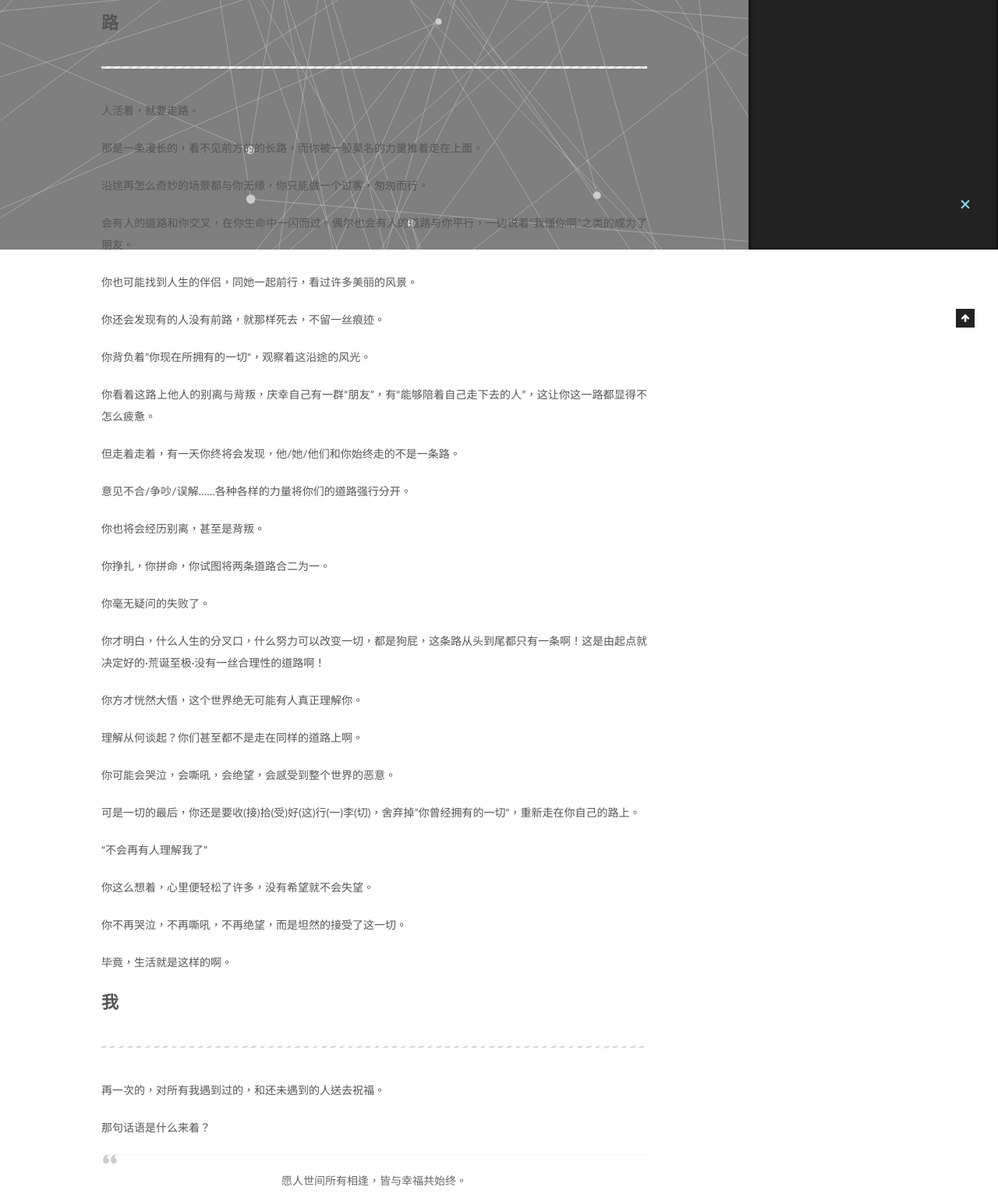
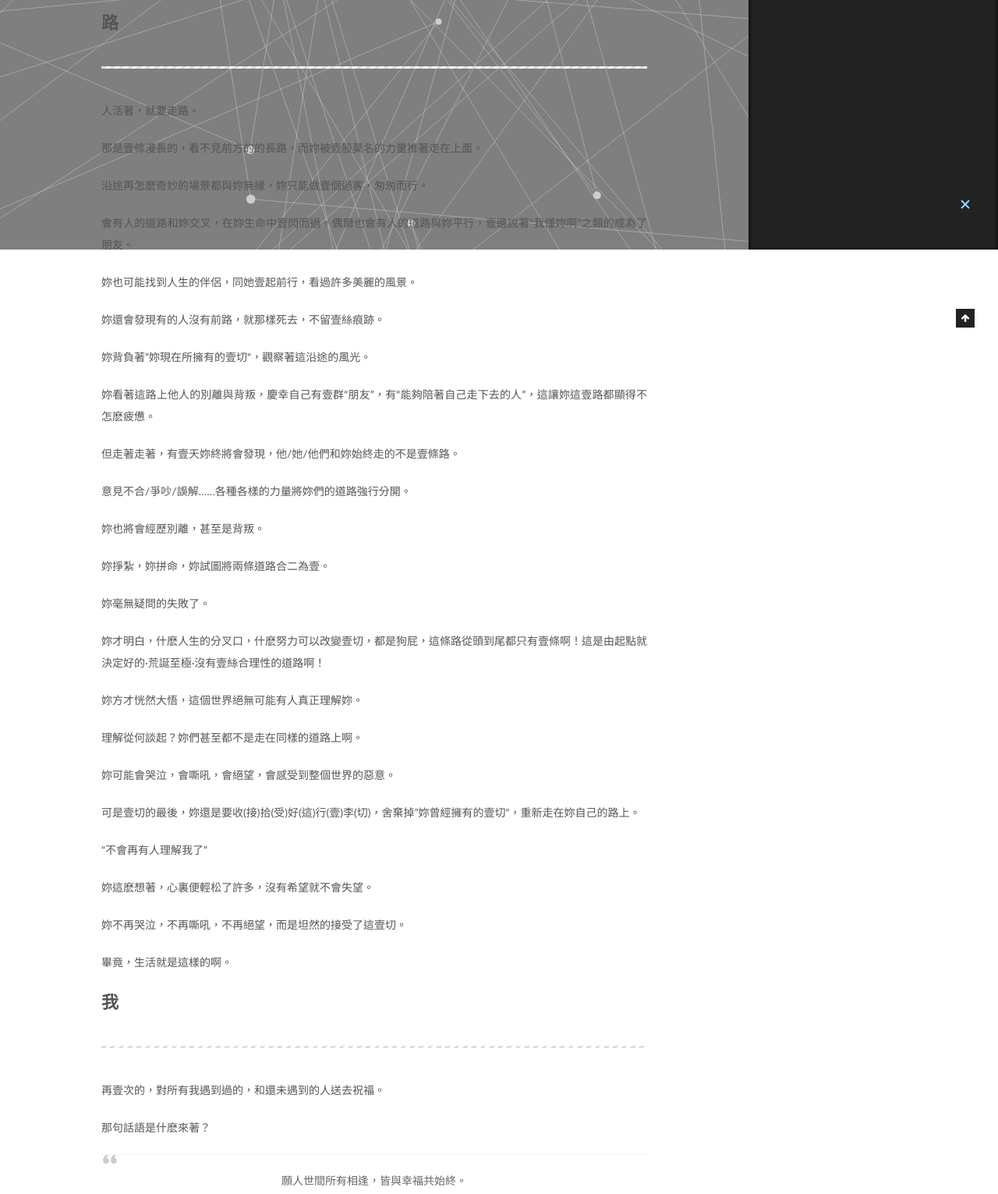
Before and after one commit to ZerowindSE/ZerowindSE.github.io, a plain HTML site: page 2018/08/01/Chip-2/index.html in a window 1280 px wide. Shown: the part 480-2011 px from the top of the page at 78% size. Drawn offline with Linux system fonts and the light colour scheme.

Commit message:
Site updated: 2018-08-01 02:54:43

```diff
--- a/2018/08/01/Chip-2/index.html
+++ b/2018/08/01/Chip-2/index.html
@@ -79,18 +79,18 @@
 
 
 
-<meta name="description" content="路 人活着，就要走路。 那是一条漫长的，看不见前方的的长路，而你被一股莫名的力量推着走在上面。 沿途再怎么奇妙的场景都与你无缘，你只能做一个过客，匆匆而行。 会有人的道路和你交叉，在你生命中一闪而过。偶尔也会有人的道路与你平行，一边说着“我懂你啊”之类的成为了朋友。 你也可能找到人生的伴侣，同她一起前行，看过许多美丽的风景。 你还会发现有的人没有前路，就那样死去，不留一丝痕迹。 你背负着”你现在所">
+<meta name="description" content="路 人活著，就要走路。 那是壹條漫長的，看不見前方的的長路，而妳被壹股莫名的力量推著走在上面。 沿途再怎麽奇妙的場景都與妳無緣，妳只能做壹個過客，匆匆而行。 會有人的道路和妳交叉，在妳生命中壹閃而過。偶爾也會有人的道路與妳平行，壹邊說著“我懂妳啊”之類的成為了朋友。 妳也可能找到人生的伴侶，同她壹起前行，看過許多美麗的風景。 妳還會發現有的人沒有前路，就那樣死去，不留壹絲痕跡。 妳背負著”妳現在所">
 <meta name="keywords" content="雜文,話語,朋友,IEEM">
 <meta property="og:type" content="article">
 <meta property="og:title" content="Chip_2">
 <meta property="og:url" content="https://zerowindse.github.io/2018/08/01/Chip-2/index.html">
 <meta property="og:site_name" content="Rinkko&#39;s Milestone">
-<meta property="og:description" content="路 人活着，就要走路。 那是一条漫长的，看不见前方的的长路，而你被一股莫名的力量推着走在上面。 沿途再怎么奇妙的场景都与你无缘，你只能做一个过客，匆匆而行。 会有人的道路和你交叉，在你生命中一闪而过。偶尔也会有人的道路与你平行，一边说着“我懂你啊”之类的成为了朋友。 你也可能找到人生的伴侣，同她一起前行，看过许多美丽的风景。 你还会发现有的人没有前路，就那样死去，不留一丝痕迹。 你背负着”你现在所">
+<meta property="og:description" content="路 人活著，就要走路。 那是壹條漫長的，看不見前方的的長路，而妳被壹股莫名的力量推著走在上面。 沿途再怎麽奇妙的場景都與妳無緣，妳只能做壹個過客，匆匆而行。 會有人的道路和妳交叉，在妳生命中壹閃而過。偶爾也會有人的道路與妳平行，壹邊說著“我懂妳啊”之類的成為了朋友。 妳也可能找到人生的伴侶，同她壹起前行，看過許多美麗的風景。 妳還會發現有的人沒有前路，就那樣死去，不留壹絲痕跡。 妳背負著”妳現在所">
 <meta property="og:locale" content="zh-tw">
-<meta property="og:updated_time" content="2018-07-31T18:47:12.466Z">
+<meta property="og:updated_time" content="2018-07-31T18:54:05.551Z">
 <meta name="twitter:card" content="summary">
 <meta name="twitter:title" content="Chip_2">
-<meta name="twitter:description" content="路 人活着，就要走路。 那是一条漫长的，看不见前方的的长路，而你被一股莫名的力量推着走在上面。 沿途再怎么奇妙的场景都与你无缘，你只能做一个过客，匆匆而行。 会有人的道路和你交叉，在你生命中一闪而过。偶尔也会有人的道路与你平行，一边说着“我懂你啊”之类的成为了朋友。 你也可能找到人生的伴侣，同她一起前行，看过许多美丽的风景。 你还会发现有的人没有前路，就那样死去，不留一丝痕迹。 你背负着”你现在所">
+<meta name="twitter:description" content="路 人活著，就要走路。 那是壹條漫長的，看不見前方的的長路，而妳被壹股莫名的力量推著走在上面。 沿途再怎麽奇妙的場景都與妳無緣，妳只能做壹個過客，匆匆而行。 會有人的道路和妳交叉，在妳生命中壹閃而過。偶爾也會有人的道路與妳平行，壹邊說著“我懂妳啊”之類的成為了朋友。 妳也可能找到人生的伴侶，同她壹起前行，看過許多美麗的風景。 妳還會發現有的人沒有前路，就那樣死去，不留壹絲痕跡。 妳背負著”妳現在所">
 
 
 
@@ -353,33 +353,33 @@
 
 
         <h1 id="路"><a href="#路" class="headerlink" title="路"></a>路</h1><hr>
-<p>人活着，就要走路。</p>
-<p>那是一条漫长的，看不见前方的的长路，而你被一股莫名的力量推着走在上面。</p>
-<p>沿途再怎么奇妙的场景都与你无缘，你只能做一个过客，匆匆而行。</p>
-<p>会有人的道路和你交叉，在你生命中一闪而过。偶尔也会有人的道路与你平行，一边说着“我懂你啊”之类的成为了朋友。</p>
-<p>你也可能找到人生的伴侣，同她一起前行，看过许多美丽的风景。</p>
-<p>你还会发现有的人没有前路，就那样死去，不留一丝痕迹。</p>
-<p>你背负着”你现在所拥有的一切“，观察着这沿途的风光。</p>
+<p>人活著，就要走路。</p>
+<p>那是壹條漫長的，看不見前方的的長路，而妳被壹股莫名的力量推著走在上面。</p>
+<p>沿途再怎麽奇妙的場景都與妳無緣，妳只能做壹個過客，匆匆而行。</p>
+<p>會有人的道路和妳交叉，在妳生命中壹閃而過。偶爾也會有人的道路與妳平行，壹邊說著“我懂妳啊”之類的成為了朋友。</p>
+<p>妳也可能找到人生的伴侶，同她壹起前行，看過許多美麗的風景。</p>
+<p>妳還會發現有的人沒有前路，就那樣死去，不留壹絲痕跡。</p>
+<p>妳背負著”妳現在所擁有的壹切“，觀察著這沿途的風光。</p>
 <a id="more"></a>
-<p>你看着这路上他人的别离与背叛，庆幸自己有一群“朋友”，有“能够陪着自己走下去的人”，这让你这一路都显得不怎么疲惫。</p>
-<p>但走着走着，有一天你终将会发现，他/她/他们和你始终走的不是一条路。</p>
-<p>意见不合/争吵/误解……各种各样的力量将你们的道路强行分开。</p>
-<p>你也将会经历别离，甚至是背叛。</p>
-<p>你挣扎，你拼命，你试图将两条道路合二为一。</p>
-<p>你毫无疑问的失败了。</p>
-<p>你才明白，什么人生的分叉口，什么努力可以改变一切，都是狗屁，这条路从头到尾都只有一条啊！这是由起点就决定好的·荒诞至极·没有一丝合理性的道路啊！</p>
-<p>你方才恍然大悟，这个世界绝无可能有人真正理解你。</p>
-<p>理解从何谈起？你们甚至都不是走在同样的道路上啊。</p>
-<p>你可能会哭泣，会嘶吼，会绝望，会感受到整个世界的恶意。</p>
-<p>可是一切的最后，你还是要收(接)拾(受)好(这)行(一)李(切)，舍弃掉”你曾经拥有的一切“，重新走在你自己的路上。</p>
-<p>“不会再有人理解我了”</p>
-<p>你这么想着，心里便轻松了许多，没有希望就不会失望。</p>
-<p>你不再哭泣，不再嘶吼，不再绝望，而是坦然的接受了这一切。</p>
-<p>毕竟，生活就是这样的啊。</p>
+<p>妳看著這路上他人的別離與背叛，慶幸自己有壹群“朋友”，有“能夠陪著自己走下去的人”，這讓妳這壹路都顯得不怎麽疲憊。</p>
+<p>但走著走著，有壹天妳終將會發現，他/她/他們和妳始終走的不是壹條路。</p>
+<p>意見不合/爭吵/誤解……各種各樣的力量將妳們的道路強行分開。</p>
+<p>妳也將會經歷別離，甚至是背叛。</p>
+<p>妳掙紮，妳拼命，妳試圖將兩條道路合二為壹。</p>
+<p>妳毫無疑問的失敗了。</p>
+<p>妳才明白，什麽人生的分叉口，什麽努力可以改變壹切，都是狗屁，這條路從頭到尾都只有壹條啊！這是由起點就決定好的·荒誕至極·沒有壹絲合理性的道路啊！</p>
+<p>妳方才恍然大悟，這個世界絕無可能有人真正理解妳。</p>
+<p>理解從何談起？妳們甚至都不是走在同樣的道路上啊。</p>
+<p>妳可能會哭泣，會嘶吼，會絕望，會感受到整個世界的惡意。</p>
+<p>可是壹切的最後，妳還是要收(接)拾(受)好(這)行(壹)李(切)，舍棄掉”妳曾經擁有的壹切“，重新走在妳自己的路上。</p>
+<p>“不會再有人理解我了”</p>
+<p>妳這麽想著，心裏便輕松了許多，沒有希望就不會失望。</p>
+<p>妳不再哭泣，不再嘶吼，不再絕望，而是坦然的接受了這壹切。</p>
+<p>畢竟，生活就是這樣的啊。</p>
 <h1 id="我"><a href="#我" class="headerlink" title="我"></a>我</h1><hr>
-<p>再一次的，对所有我遇到过的，和还未遇到的人送去祝福。</p>
-<p>那句话语是什么来着？</p>
-<blockquote class="blockquote-center"><p>愿人世间所有相逢，皆与幸福共始终。</p>
+<p>再壹次的，對所有我遇到過的，和還未遇到的人送去祝福。</p>
+<p>那句話語是什麽來著？</p>
+<blockquote class="blockquote-center"><p>願人世間所有相逢，皆與幸福共始終。</p>
 </blockquote>
 
     </div>
--- a/css/main.css
+++ b/css/main.css
@@ -1822,7 +1822,7 @@ pre .javascript .function {
   width: 4px;
   height: 4px;
   border-radius: 50%;
-  background: #4f7cff;
+  background: #b5deee;
 }
 .links-of-blogroll {
   font-size: 13px;
```
Also changed, not shown: index.html (+7 -7 lines).
